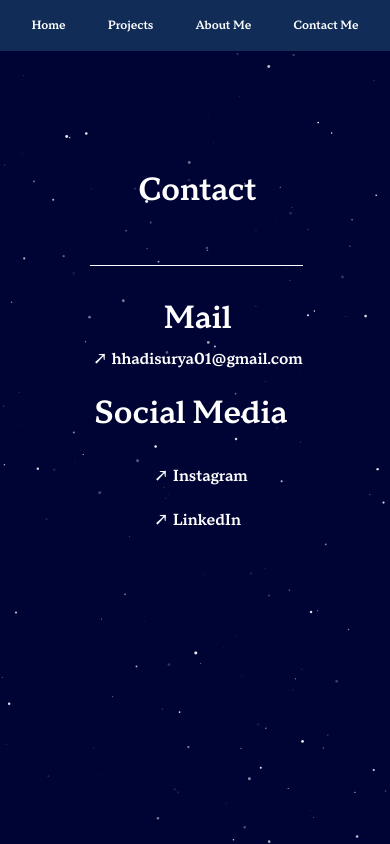
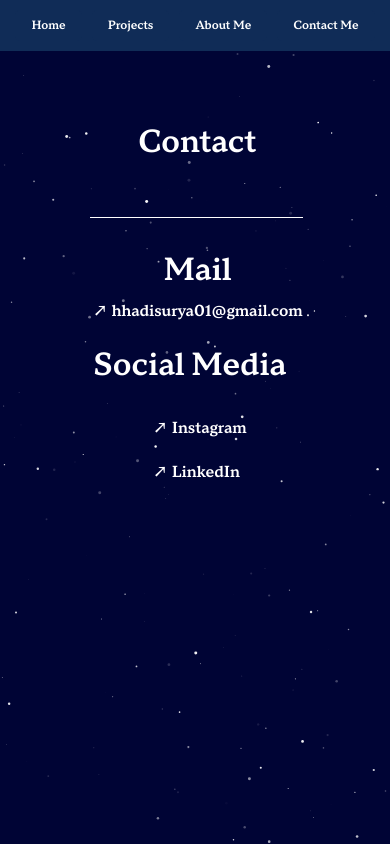
Before and after one commit to Kagensyou12/portofoliowebsite, a React (Create React App) app: page /contact in a window 390 px wide. Built offline with nearby package versions, Linux system fonts and the light colour scheme.

Commit message:
revision on contact page

```diff
--- a/src/styling/Contact.css
+++ b/src/styling/Contact.css
@@ -141,11 +141,11 @@
       padding-left: 3rem; /* Remove padding for smaller screens */
       font-size: medium; /* Adjust font size for better readability */
       text-align: center; /* Center-align text */
-      margin-top: -7rem;
+      margin-top: -10rem;
   }
 
   .contact-page {
-    padding-left: 5rem;
+    padding-left: 5rem
   }
 
   .contact-info {
@@ -164,7 +164,7 @@
   }
 
   .contact-info2 {
-    margin-left: 8px;
+    margin-left: 6px;
   }
 
   .contact-info1 a, .contact-info2 a {
```
